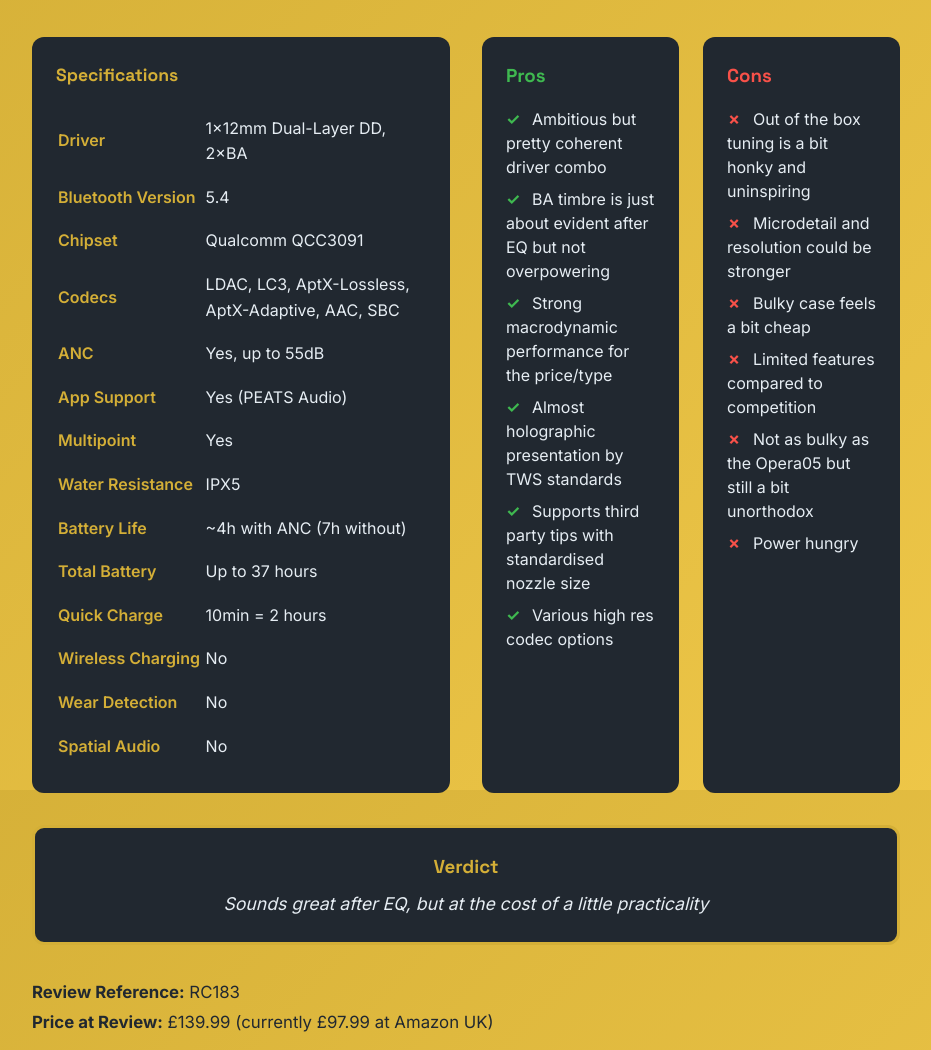
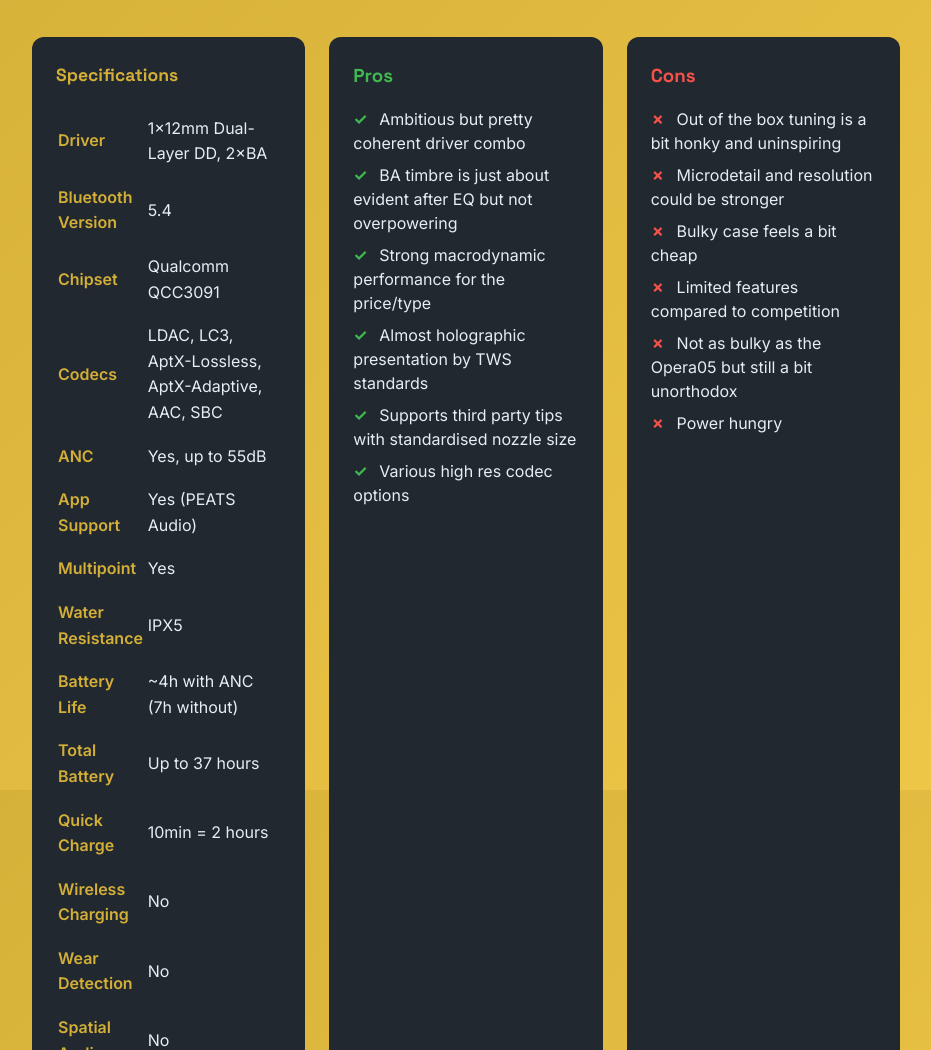
Before and after one commit to regancipher/regancipher.github.io, a Jekyll site: the page built from _posts/2025-10-09-soundpeats-h3-review.md, in a window 1280 px wide and 1400 px high, scrolled down 787 px. Shown: the part 223-1273 px from the top of the window, without its empty margins (174-1105 px from the left). Built offline with Jekyll 4.4.1, drawn with Linux system fonts in a browser that asks for light colours; grey boxes are pictures that could not be loaded.

```diff
--- a/_layouts/review.html
+++ b/_layouts/review.html
@@ -114,8 +114,8 @@
 
 .review-top-grid {
     display: grid;
-    grid-template-columns: 1fr 1fr;
-    gap: 2rem;
+    grid-template-columns: 1fr 1fr 1fr;
+    gap: 1.5rem;
     margin: 2rem 0;
 }
 
@@ -351,7 +351,6 @@
                 </table>
             </div>
 
-        <div class="pros-cons-grid">
             <div class="pros-box">
                 <h3>Pros</h3>
                 <ul>
@@ -368,7 +367,6 @@
                     <li>{{ con }}</li>
                     {% endfor %}
                 </ul>
-            </div>
             </div>
         </div>
 
```
Lines whose indentation alone changed are shown as unchanged.
